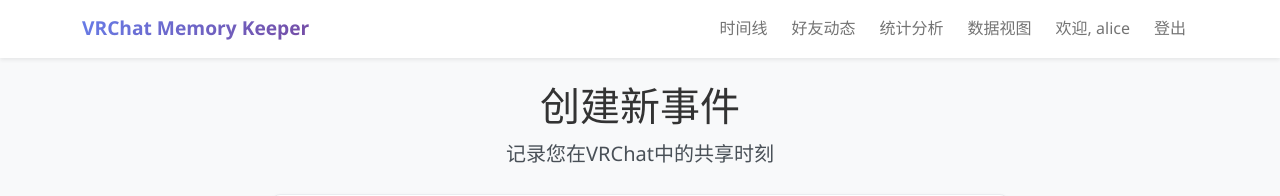
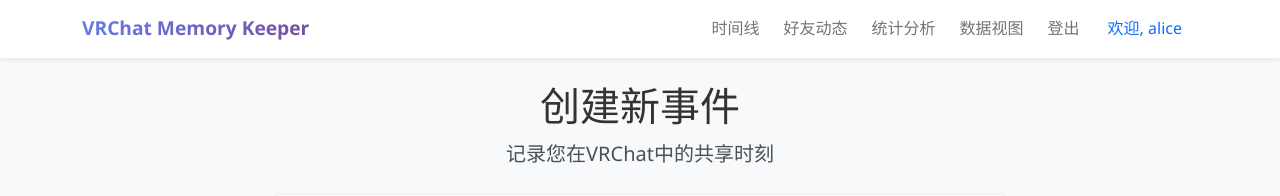
Before and after one commit to KKTIME2024/AS-2, a Flask app: page /event/create in a window 1280 px wide. Shown: the top 196 px of the page. Run offline with Flask 3, Linux system fonts and the light colour scheme; a user stored in the database is signed in; data comes from the database, SQL or seed files in the repository; both versions use the stored data as it was after the commit.

Commit message:
feat(templates): 重构导航栏布局并添加用户欢迎消息
将导航菜单项和用户欢迎消息分离到不同容器，改善视觉层次和布局
同时更新报告文档，添加通知系统和高级功能描述

```diff
--- a/templates/base.html
+++ b/templates/base.html
@@ -26,7 +26,8 @@
                     <span class="navbar-toggler-icon"></span>
                 </button>
                 <div class="collapse navbar-collapse" id="navbarNav">
-                    <div class="navbar-nav ms-auto" role="menubar">
+                    <div class="d-flex align-items-center ms-auto">
+                        <div class="navbar-nav" role="menubar">
                             {% if current_user.is_authenticated %}
                                 <a class="nav-link" href="{{ url_for('index') }}" role="menuitem" aria-label="查看时间线">
                                     时间线
@@ -40,9 +41,6 @@
                                 <a class="nav-link" href="{{ url_for('visualization_page') }}" role="menuitem" aria-label="查看数据视图">
                                     数据视图
                                 </a>
-                            <span class="nav-link" role="status" aria-label="当前用户">
-                                欢迎, {{ current_user.username }}
-                            </span>
                                 <a class="nav-link" href="{{ url_for('logout') }}" role="menuitem" aria-label="退出登录">
                                     登出
                                 </a>
@@ -53,6 +51,12 @@
                                 <a class="nav-link" href="{{ url_for('register') }}" role="menuitem" aria-label="注册新账户">
                                     注册
                                 </a>
+                            {% endif %}
+                        </div>
+                        {% if current_user.is_authenticated %}
+                            <span class="nav-link" role="status" aria-label="当前用户">
+                                欢迎, {{ current_user.username }}
+                            </span>
                         {% endif %}
                     </div>
                 </div>
```
Also changed, not shown: diagrams.png (added), diagrams_001.png (added), diagrams_002.png (added), diagrams_003.png (added), instance/vrchat_memories.db, 2 other files. Lines whose indentation alone changed are shown as unchanged.
